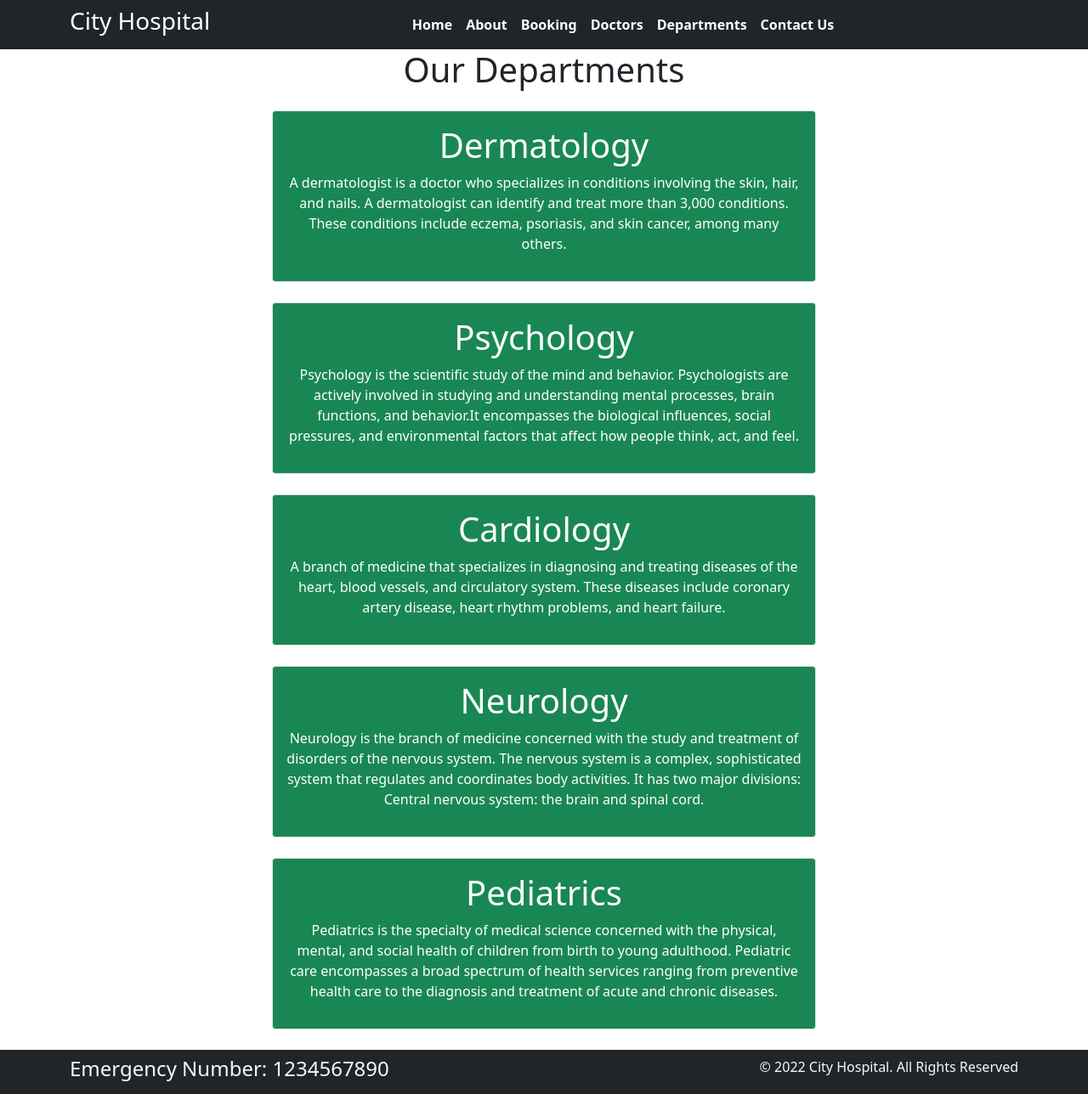
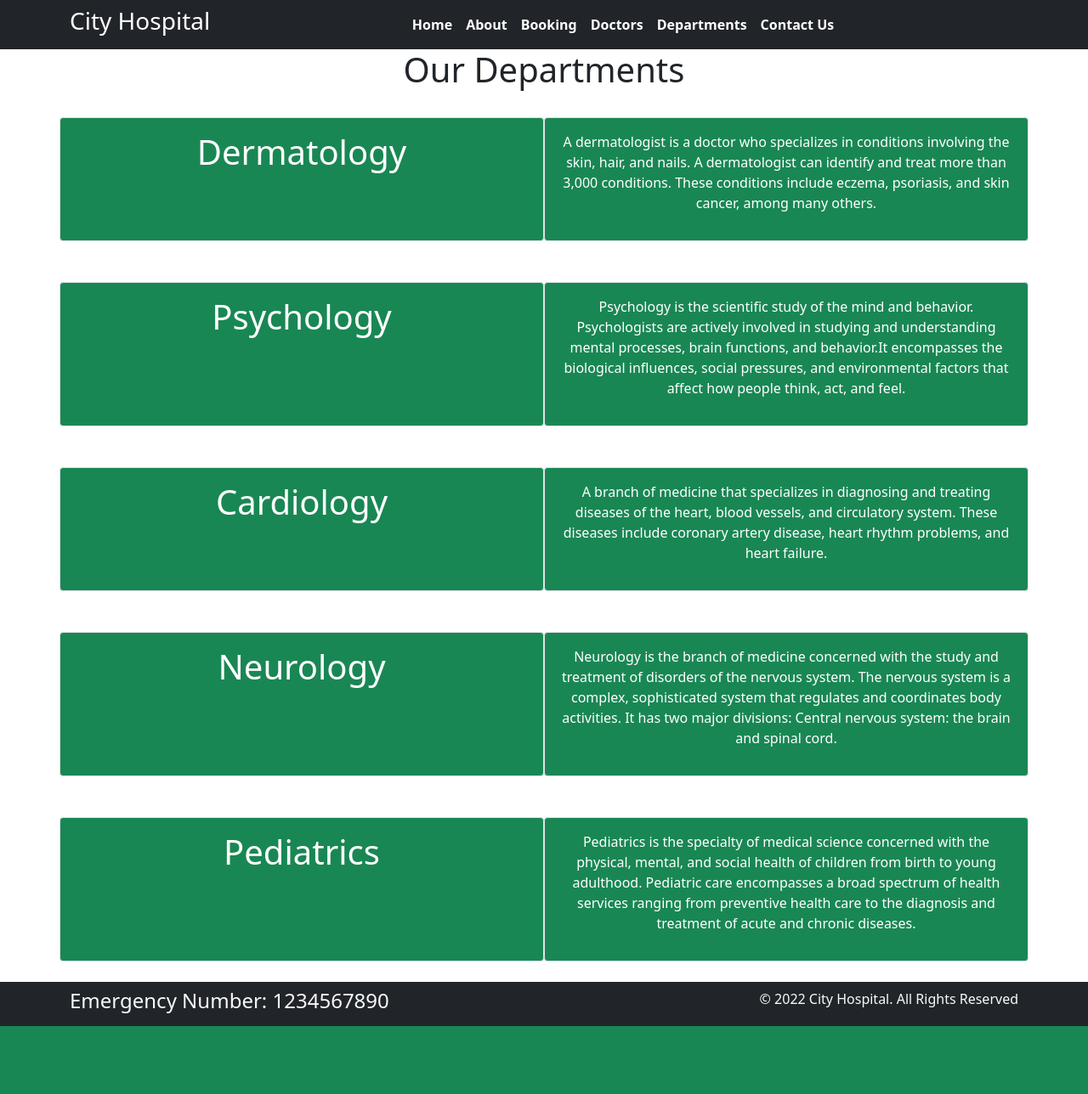
Before and after one commit to safeer-muhd/Hospital_Management, a Django app: page /department in a window 1280 px wide. Shown: the whole page at 85% size. After the commit the page ends 1208 px from the top, so only its background shows below. Run offline with Django 4.2, Linux system fonts and the light colour scheme; data comes from the database, SQL or seed files in the repository; parts of the project's set-up code (start-up, migrations or seed data) failed here and were passed over; some libraries are stand-ins or nearby versions.

Commit message:
department_updated

```diff
--- a/templates/department.html
+++ b/templates/department.html
@@ -8,11 +8,22 @@ Department
 <h1 class="text-center">Our Departments</h1>
 
 {% for d in dept %}
+<div class="container">
+    <div class="row">
+        <div class="col-md-6 bg-success text-center text-white p-3 my-4 border border-warnig rounded">
+            <h1>{{d.dep_name}}</h1>
+        </div>
+        <div class="col-md-6 bg-success text-center text-white p-3 my-4 border border-warnig rounded">
+            <p>{{d.dep_description}}</p>
+        </div>
+    </div>
+</div>
 
+<!--
 <div class="mx-auto w-50 bg-success text-center text-white p-3 my-4 border border-warnig rounded">
     <h1>{{d.dep_name}}</h1>
     <p>{{d.dep_description}}</p>
-</div>
+</div>-->
 {% endfor %}
 
 {% endblock %}
```
